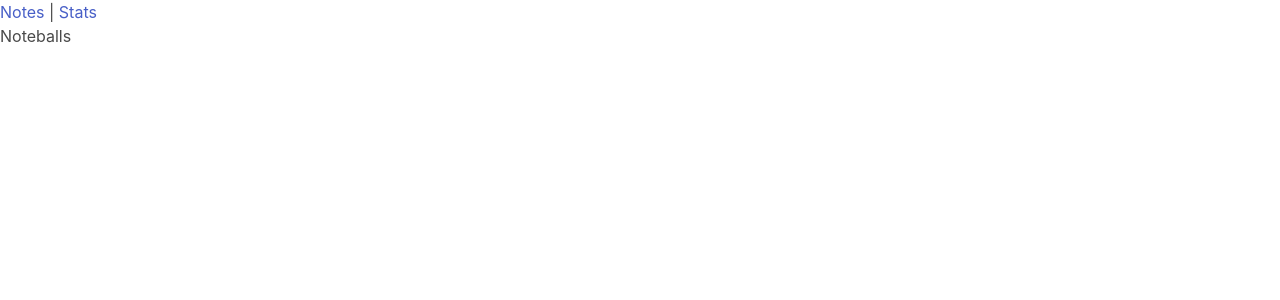
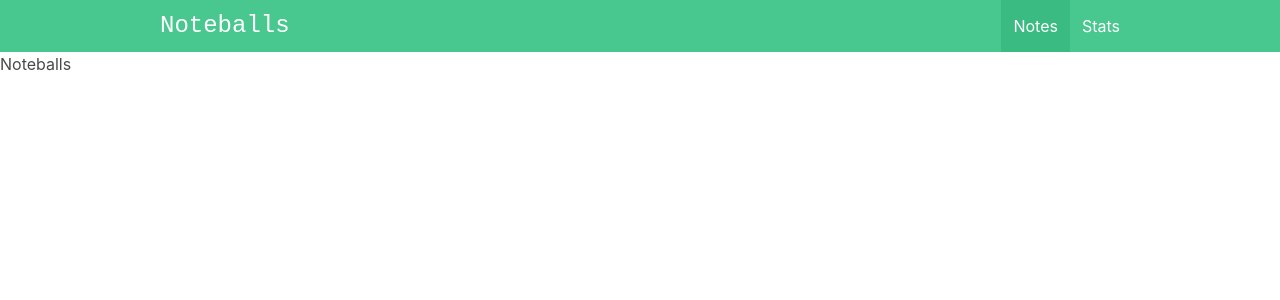
Before and after one commit to dabingch/vue-web-apps, a Vue app in the folder vue-noteballs-app/: page / in a window 1280 px wide. Shown: the top 300 px of the page. Built offline with nearby package versions, Linux system fonts and the light colour scheme.

Commit message:
Add responsive navbar in vue-noteballs-app

```diff
--- a/vue-noteballs-app/src/App.vue
+++ b/vue-noteballs-app/src/App.vue
@@ -1,10 +1,11 @@
 <script setup>
-import { RouterLink, RouterView } from 'vue-router'
+import { RouterView } from 'vue-router'
+
+import Navbar from './components/layouts/Navbar.vue'
 </script>
 
 <template>
-	<RouterLink to="/">Notes</RouterLink> |
-	<RouterLink to="/stats">Stats</RouterLink>
+	<Navbar />
 	<RouterView />
 </template>
 
--- /dev/null
+++ b/vue-noteballs-app/src/components/layouts/Navbar.vue
@@ -0,0 +1,69 @@
+<template>
+	<nav
+		class="navbar is-success"
+		role="navigation"
+		aria-label="main navigation"
+	>
+		<div class="container is-max-desktop">
+			<div class="navbar-brand">
+				<div class="navbar-item is-size-4 is-family-monospace">
+					Noteballs
+				</div>
+
+				<a
+					role="button"
+					class="navbar-burger"
+					:class="{ 'is-active': showMobileNav }"
+					aria-label="menu"
+					aria-expanded="false"
+					data-target="navbarBasicExample"
+					@click.prevent="showMobileNav = !showMobileNav"
+				>
+					<span aria-hidden="true"></span>
+					<span aria-hidden="true"></span>
+					<span aria-hidden="true"></span>
+				</a>
+			</div>
+
+			<div
+				id="navbarBasicExample"
+				class="navbar-menu"
+				:class="{ 'is-active': showMobileNav }"
+			>
+				<div class="navbar-end">
+					<RouterLink
+						to="/"
+						class="navbar-item"
+						active-class="is-active"
+					>
+						Notes
+					</RouterLink>
+					<RouterLink
+						to="/stats"
+						class="navbar-item"
+						active-class="is-active"
+					>
+						Stats
+					</RouterLink>
+				</div>
+			</div>
+		</div>
+	</nav>
+</template>
+
+<script setup>
+import { RouterLink } from 'vue-router'
+import { ref } from 'vue'
+
+const showMobileNav = ref(false)
+</script>
+
+<style scoped>
+@media screen and (max-width: 1023px) {
+	.navbar-menu {
+		position: absolute;
+		left: 0;
+		width: 100%;
+	}
+}
+</style>
```
